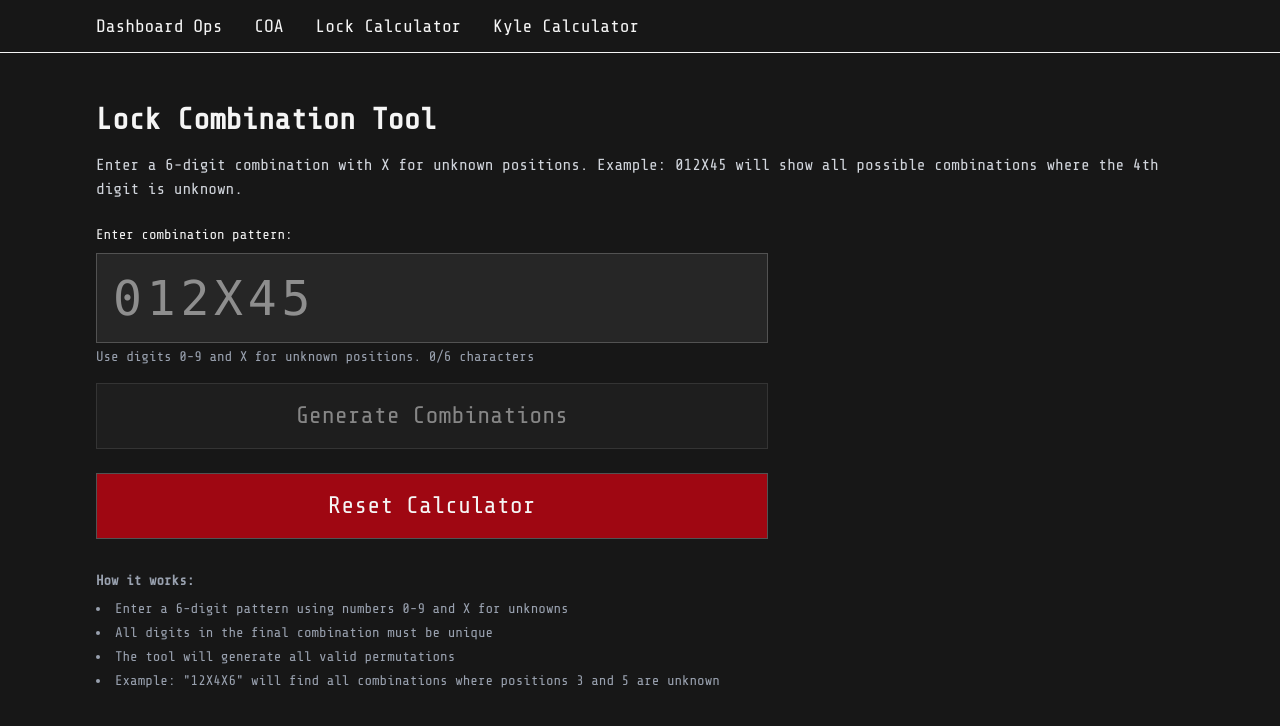
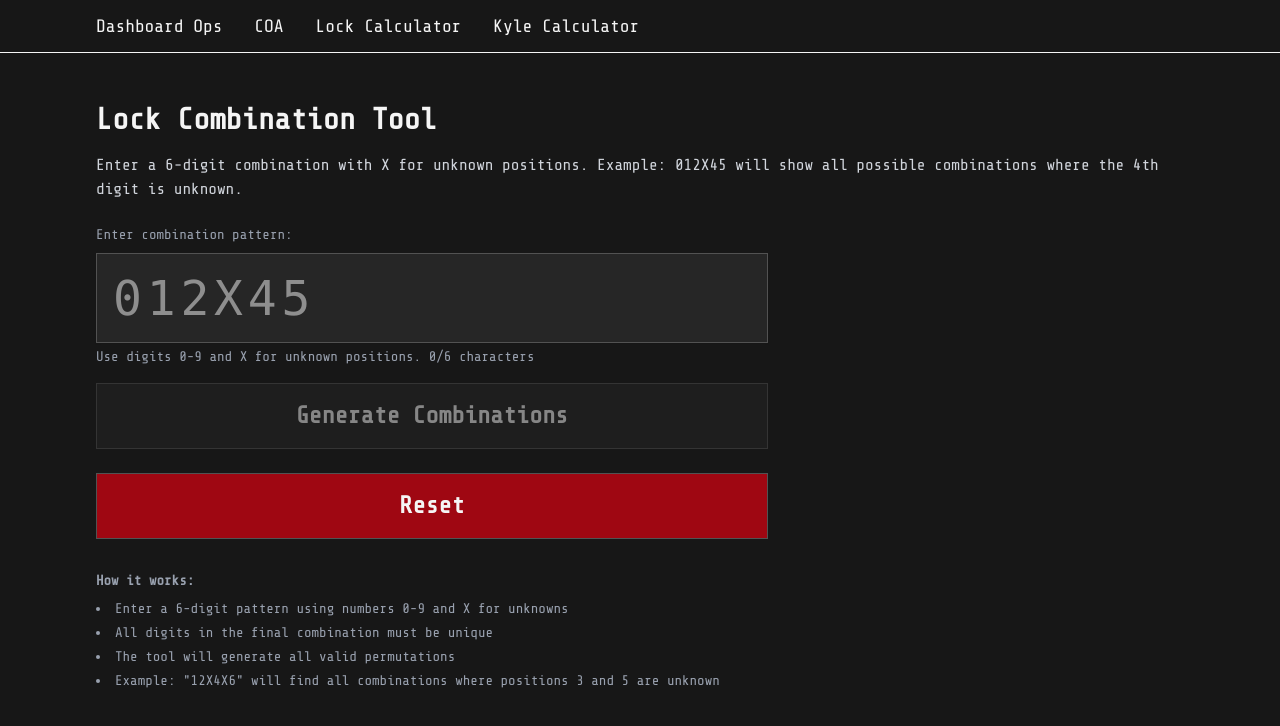
Before and after one commit to Dillonzellis/wz-dashboard, a Next.js app: page /lock-calculator in a window 1280 px wide. Shown: the top 726 px of the page. Built offline with nearby package versions, Linux system fonts and the light colour scheme.

Commit message:
add ui components

```diff
--- a/src/components/kyle-calculator/components/kb-calc/kb-inputs.tsx
+++ b/src/components/kyle-calculator/components/kb-calc/kb-inputs.tsx
@@ -36,7 +36,7 @@ export const KbInputs = ({
             placeholder="42"
             value={players}
             onChange={handlePlayerInput}
-            onKeyPress={handleKeyPress}
+            onKeyDown={handleKeyPress}
           />
         </div>
         <div className="flex-1">
@@ -48,7 +48,7 @@ export const KbInputs = ({
             placeholder="12"
             value={squads}
             onChange={handleSquadInput}
-            onKeyPress={handleKeyPress}
+            onKeyDown={handleKeyPress}
           />
         </div>
       </div>
@@ -61,7 +61,7 @@ export const KbInputs = ({
           placeholder="4"
           value={yourSquadSize}
           onChange={handleYourSquadInput}
-          onKeyPress={handleKeyPress}
+          onKeyDown={handleKeyPress}
         />
         <p className="mt-1 text-xs text-gray-500">
           How many players are alive in your squad (including you)
--- a/src/components/kyle-calculator/components/kb-calc/kb-results.tsx
+++ b/src/components/kyle-calculator/components/kb-calc/kb-results.tsx
@@ -1,5 +1,6 @@
 "use client";
 
+import { Button } from "@/components/ui/button";
 import { KbCalcReturn } from "../../hooks/use-kb-calc";
 
 type KbResultsProps = Pick<
@@ -16,19 +17,16 @@ export const KbResults = ({
 }: KbResultsProps) => {
   return (
     <>
-      <button
+      <Button
         onClick={calculateAverage}
         disabled={!players || !squads || squads === "0" || squads === "1"}
-        className="mb-4 w-full max-w-lg cursor-pointer border border-neutral-600 bg-neutral-800 p-3 text-xl font-semibold text-neutral-100 transition-all duration-200 hover:border-teal-600 hover:bg-teal-600 disabled:cursor-not-allowed disabled:opacity-50 disabled:hover:bg-neutral-800"
+        className="mb-3"
       >
         Calculate
-      </button>
-      <button
-        onClick={handleReset}
-        className="w-full max-w-lg cursor-pointer border border-neutral-600 bg-red-800 p-3 text-xl font-semibold text-neutral-100 transition-all duration-200 hover:bg-red-600 disabled:cursor-not-allowed disabled:opacity-50 disabled:hover:bg-neutral-800"
-      >
+      </Button>
+      <Button onClick={handleReset} variant="destructive">
         Reset
-      </button>
+      </Button>
       {result !== null && (
         <div className="mt-8 w-full max-w-lg border border-neutral-600 bg-neutral-800 p-6">
           <div className="text-center">
--- a/src/components/kyle-calculator/components/kb-intro.tsx
+++ b/src/components/kyle-calculator/components/kb-intro.tsx
@@ -7,13 +7,13 @@ export const KbIntro = () => {
       <p className="mb-6 text-lg text-gray-400">
         Because the math is just too damn hard
       </p>
-      <Image
-        src="/kb-calc-avatar.jpeg"
-        alt="Kyle Calculator Avatar"
-        height={200}
-        width={200}
-        className="mb-8 rounded-sm shadow-lg"
-      />
+      {/* <Image */}
+      {/*   src="/kb-calc-avatar.jpeg" */}
+      {/*   alt="Kyle Calculator Avatar" */}
+      {/*   height={200} */}
+      {/*   width={200} */}
+      {/*   className="mb-8 rounded-sm shadow-lg" */}
+      {/* /> */}
       <div className="pb-8 text-center text-gray-300 italic">
         &quot;guys... there is uhhh an average 2.7 people per team...&quot;
       </div>
--- a/src/components/lock-calculator/components/combination-input.tsx
+++ b/src/components/lock-calculator/components/combination-input.tsx
@@ -1,4 +1,8 @@
 "use client";
+
+import { Button } from "@/components/ui/button";
+import { Input } from "@/components/ui/input";
+import { Label } from "@/components/ui/label";
 
 interface CombinationInputProps {
   input: string;
@@ -22,17 +26,17 @@ export function CombinationInput({
   return (
     <div className="flex flex-col gap-4">
       <div>
-        <label htmlFor="combination" className="mb-2 block text-sm font-medium">
+        <Label htmlFor="combination" className="">
           Enter combination pattern:
-        </label>
-        <input
+        </Label>
+        <Input
+          variantSize="large"
           id="combination"
           type="text"
           value={input}
           onChange={onInputChange}
-          onKeyPress={handleKeyPress}
+          onKeyDown={handleKeyPress}
           autoComplete="off"
-          className="w-full border border-neutral-600 bg-neutral-800 p-4 font-mono text-5xl tracking-widest text-neutral-100 caret-teal-500"
           placeholder="012X45"
           maxLength={6}
         />
@@ -41,14 +45,13 @@ export function CombinationInput({
           characters
         </p>
       </div>
-
-      <button
+      <Button
         onClick={onGenerate}
         disabled={isCalculating || input.length !== 6}
-        className="cursor-pointer border border-neutral-600 bg-neutral-800 p-4 text-2xl text-neutral-100 transition-all duration-200 hover:bg-teal-600 disabled:cursor-not-allowed disabled:opacity-50"
+        size="large"
       >
         {isCalculating ? "Calculating..." : "Generate Combinations"}
-      </button>
+      </Button>
     </div>
   );
 }
--- a/src/components/lock-calculator/components/lock-combination-tool.tsx
+++ b/src/components/lock-calculator/components/lock-combination-tool.tsx
@@ -3,6 +3,7 @@
 import { CombinationInput } from "./combination-input";
 import { CombinationGrid } from "./combination-grid";
 import { useCombinations } from "../hooks/use-combinations";
+import { Button } from "@/components/ui/button";
 
 export function LockCombinationTool() {
   const {
@@ -24,7 +25,6 @@ export function LockCombinationTool() {
         onInputChange={handleInputChange}
         onGenerate={generateCombinations}
       />
-
       {result && (
         <CombinationGrid
           result={result}
@@ -32,13 +32,9 @@ export function LockCombinationTool() {
           onCombinationClick={handleCombinationClick}
         />
       )}
-
-      <button
-        onClick={resetCalculator}
-        className="cursor-pointer border border-neutral-600 bg-red-800 p-4 text-2xl text-neutral-100 transition-all duration-200 hover:bg-red-600"
-      >
-        Reset Calculator
-      </button>
+      <Button variant="destructive" size="large" onClick={resetCalculator}>
+        Reset
+      </Button>
     </div>
   );
 }
--- a/src/components/ui/button.tsx
+++ b/src/components/ui/button.tsx
@@ -1,68 +1,37 @@
-import { forwardRef } from "react";
+import { cn } from "@/lib/utils";
+import { cva, type VariantProps } from "class-variance-authority";
 
-interface ButtonProps extends React.ButtonHTMLAttributes<HTMLButtonElement> {
-  variant?: "primary" | "secondary" | "danger" | "ghost" | "success";
-  size?: "sm" | "md" | "lg";
-  loading?: boolean;
-  fullWidth?: boolean;
-}
-
-export const Button = forwardRef<HTMLButtonElement, ButtonProps>(
-  (
-    {
-      variant = "primary",
-      size = "md",
-      loading = false,
-      fullWidth = false,
-      children,
-      className = "",
-      disabled,
-      ...props
+const buttonVariants = cva(
+  "cursor-pointer disabled:cursor-not-allowed disabled:opacity-50 disabled:hover:bg-neutral-800 text-neutral-100 transition-all duration-200 border font-semibold border-neutral-600",
+  {
+    variants: {
+      variant: {
+        default: "bg-neutral-800 hover:border-teal-600 hover:bg-teal-600",
+        destructive: "bg-red-800 hover:bg-red-600",
+      },
+      size: {
+        default: "w-full max-w-lg text-xl p-3",
+        large: "text-2xl p-4",
+      },
     },
-    ref,
-  ) => {
-    const baseClasses =
-      "cursor-pointer border transition-all duration-200 disabled:cursor-not-allowed disabled:opacity-50 font-medium focus:outline-none focus:ring-2 focus:ring-offset-2";
-
-    const variants = {
-      primary:
-        "border-neutral-600 bg-neutral-800 text-neutral-100 hover:bg-teal-600 focus:ring-teal-500",
-      secondary:
-        "border-neutral-300 bg-neutral-100 text-neutral-800 hover:bg-neutral-200 focus:ring-neutral-500",
-      danger:
-        "border-red-600 bg-red-800 text-neutral-100 hover:bg-red-600 focus:ring-red-500",
-      ghost:
-        "border-transparent bg-transparent text-neutral-700 hover:bg-neutral-100 focus:ring-neutral-500",
-      success:
-        "border-teal-600 bg-teal-600 text-white hover:bg-teal-700 focus:ring-teal-500",
-    };
-
-    const sizes = {
-      sm: "px-3 py-2 text-sm",
-      md: "px-4 py-3 text-lg",
-      lg: "px-6 py-4 text-2xl",
-    };
-
-    const widthClass = fullWidth ? "w-full" : "";
-
-    return (
-      <button
-        ref={ref}
-        className={`${baseClasses} ${variants[variant]} ${sizes[size]} ${widthClass} ${className}`}
-        disabled={disabled || loading}
-        {...props}
-      >
-        {loading ? (
-          <div className="flex items-center justify-center">
-            <div className="mr-2 h-4 w-4 animate-spin rounded-full border-b-2 border-current"></div>
-            Loading...
-          </div>
-        ) : (
-          children
-        )}
-      </button>
-    );
+    defaultVariants: {
+      variant: "default",
+      size: "default",
+    },
   },
 );
 
-Button.displayName = "Button";
+export function Button({
+  className,
+  variant,
+  size,
+  ...props
+}: React.ComponentProps<"button"> & VariantProps<typeof buttonVariants>) {
+  return (
+    <button
+      data-slot="button"
+      className={cn(buttonVariants({ variant, size, className }))}
+      {...props}
+    />
+  );
+}
--- a/src/components/ui/input.tsx
+++ b/src/components/ui/input.tsx
@@ -1,34 +1,33 @@
-import * as React from "react";
 import { cn } from "@/lib/utils";
 import { cva, type VariantProps } from "class-variance-authority";
 
-const inputVariants = cva("", {
-  variants: {
-    size: {
-      default:
-        "placeholder:text-muted-foreground flex w-full min-w-0 border border-neutral-600 bg-neutral-800 p-3 font-mono text-neutral-100 caret-teal-500 focus:border-teal-500 text-base shadow-xs transition-[color,box-shadow] outline-none disabled:pointer-events-none disabled:cursor-not-allowed disabled:opacity-50 aria-invalid:ring-destructive/20 focus:outline-none aria-invalid:border-destructive",
-      large: "",
+const inputVariants = cva(
+  "placeholder:text-muted-foreground font-mono text-neutral-100 caret-teal-500 focus:border-teal-500  flex w-full min-w-0 border border-neutral-600 bg-neutral-800 shadow-xs transition-[color,box-shadow] outline-none disabled:pointer-events-none disabled:cursor-not-allowed disabled:opacity-50 aria-invalid:ring-destructive/20 focus:outline-none aria-invalid:border-destructive",
+  {
+    variants: {
+      variantSize: {
+        default: "p-3 text-base",
+        large: "p-4 text-5xl tracking-widest",
+      },
+    },
+    defaultVariants: {
+      variantSize: "default",
     },
   },
-  defaultVariants: {
-    size: "default",
-  },
-});
+);
 
-function Input({
+export function Input({
   className,
   type,
-  size,
+  variantSize,
   ...props
 }: React.ComponentProps<"input"> & VariantProps<typeof inputVariants>) {
   return (
     <input
       type={type}
       data-slot="input"
-      className={cn(inputVariants({ size, className }))}
+      className={cn(inputVariants({ variantSize, className }))}
       {...props}
     />
   );
 }
-
-export { Input };
--- a/src/components/ui/label.tsx
+++ b/src/components/ui/label.tsx
@@ -1,10 +1,10 @@
 import { cn } from "@/lib/utils";
 
-export const Label = ({
+export function Label({
   className,
   htmlFor,
   ...props
-}: React.ComponentProps<"label">) => {
+}: React.ComponentProps<"label">) {
   return (
     <label
       htmlFor={htmlFor}
@@ -12,4 +12,4 @@ export const Label = ({
       {...props}
     />
   );
-};
+}
```
Also changed, not shown: src/components/ui/card.tsx (+1 -59 lines).
